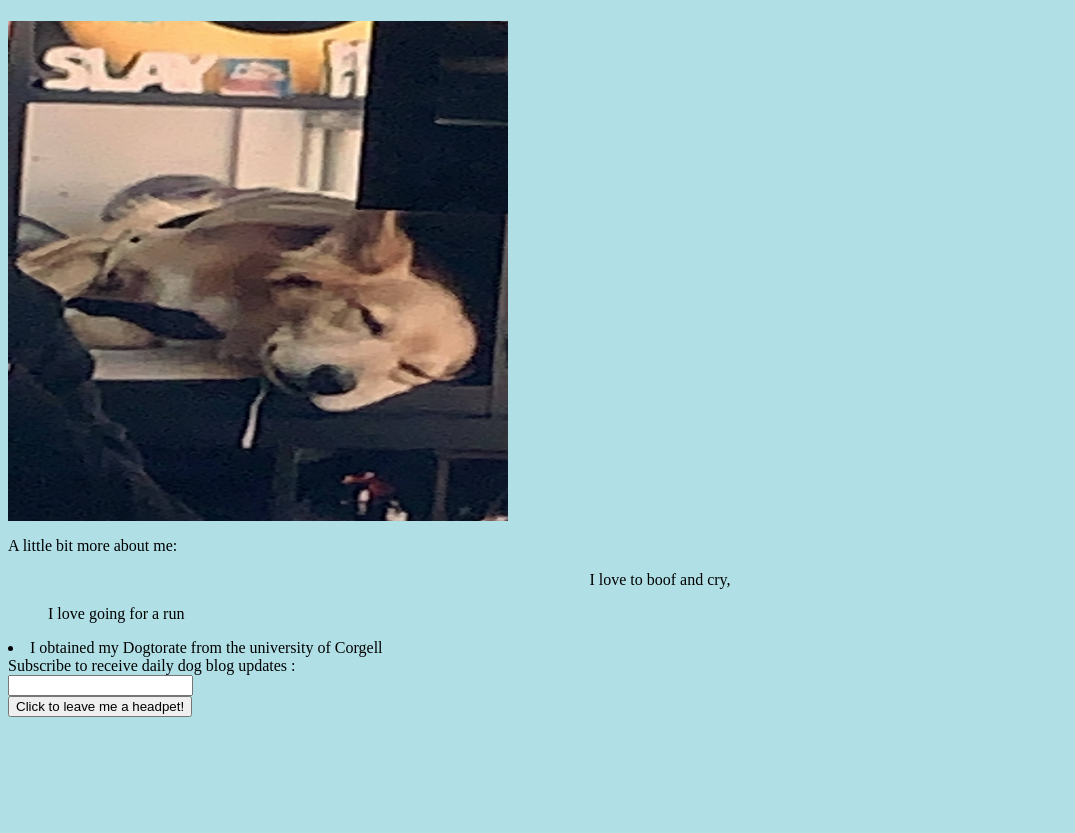
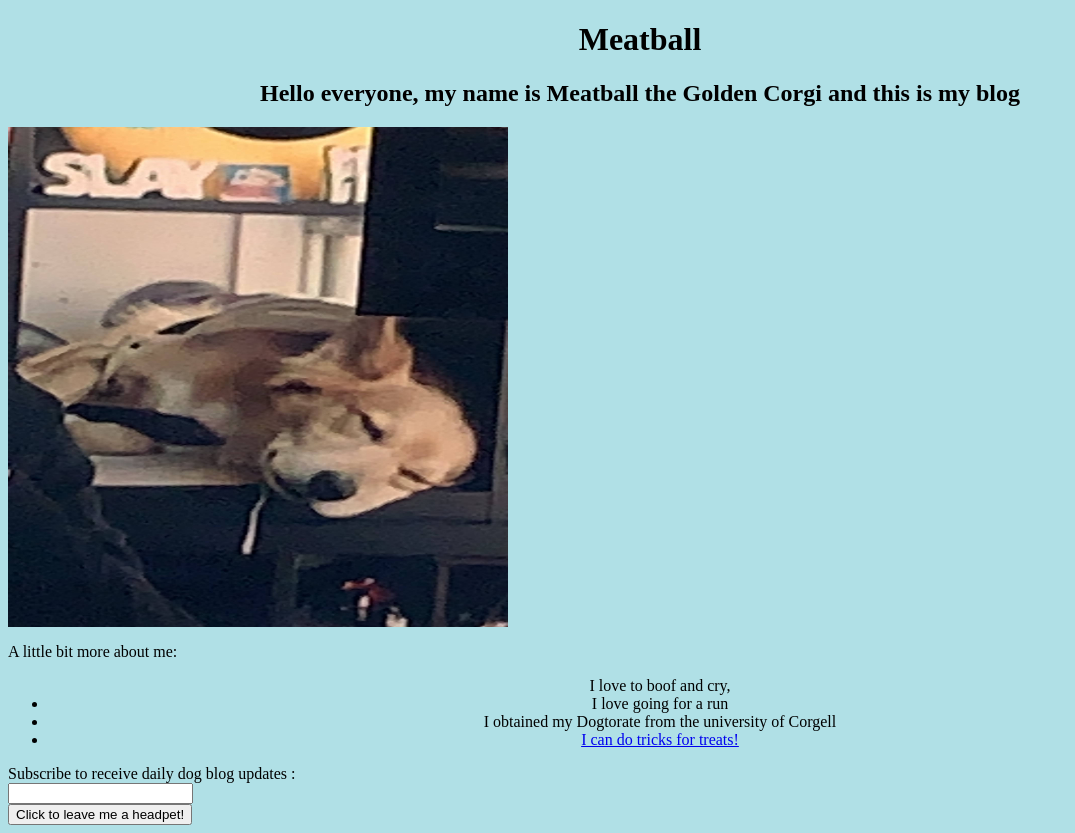
Before and after one commit to Symartinez21/Meatblog.github.io, a plain HTML site: page index.html in a window 1280 px wide. Shown: the whole page, without its empty margins (0-1075 px from the left). Before the commit the page ends 800 px from the top, so only its background shows below. Drawn offline with Linux system fonts and the light colour scheme.

Commit message:
Update index.html

```diff
--- a/index.html
+++ b/index.html
@@ -6,15 +6,17 @@
 
 <body style="background-color:powderblue;" "text-align:center;">
 
-<h1 style="text-align:center;" Meatball></h1>
+<h1 style="text-align:center;" >Meatball</h1>
 
-<h2 style= "text-align:center;" Hello everyone, my name is Meatball the Golden Corgi and this is my blog></h2>
+<h2 style= "text-align:center;"> Hello everyone, my name is Meatball the Golden Corgi and this is my blog</h2>
 <img src="meatball.jpg" alt="meatball" width="500" height="500" style="vertical-align:top;">
 <p> A little bit more about me:</p>
   <ul style="text-align:center;">
-    I love to boof and cry,</ul>
-    <ol> I love going for a run</ol>
+    I love to boof and cry,
+    <li> I love going for a run</li>
     <li>I obtained my Dogtorate from the university of Corgell</li>
+    <li> <a href="https://photos.app.goo.gl/evzQ4Y7HZY39iz2G6"> I can do tricks for treats!</a>
+
   </ul>
 
 <label for="email"> Subscribe to receive daily dog blog updates :</label>
```
